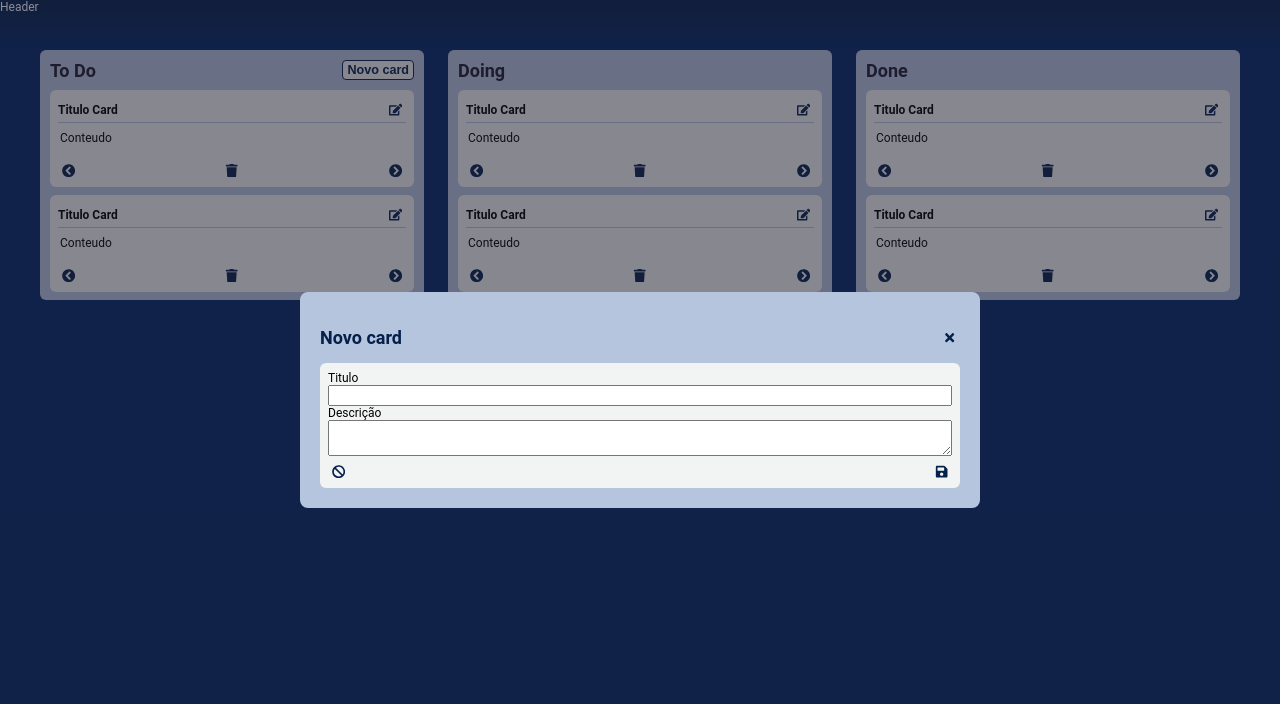
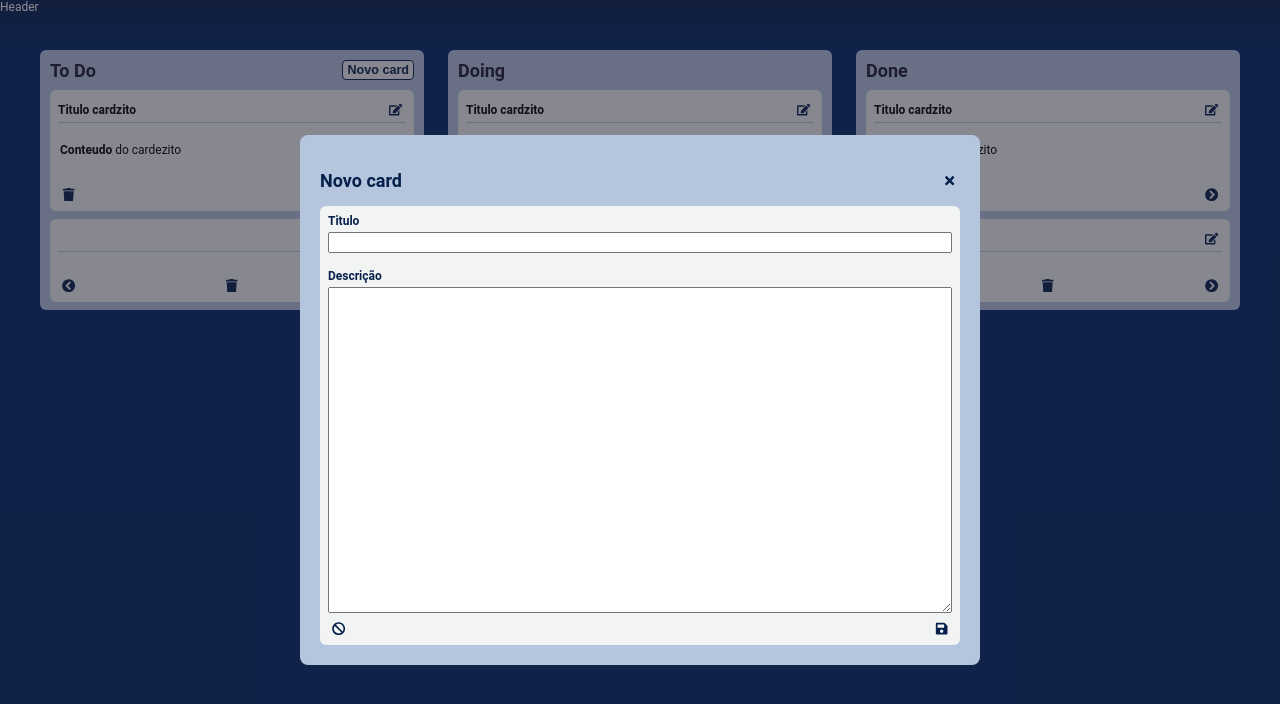
Before and after one commit to leticiavargas/ada-desafio-frontend, a React (Create React App) app in the folder front/: page / in a window 1280 px wide. Both pictures are taken after a click on the button "Novo card". Shown: the top 704 px of the page. Built offline with nearby package versions, Linux system fonts and the light colour scheme; the HTML template or start-up script is replaced by a standard one.

Commit message:
Reorganize card modal

```diff
--- a/front/src/components/Board/Collumn.jsx
+++ b/front/src/components/Board/Collumn.jsx
@@ -2,7 +2,7 @@
 import { Card, Button } from 'components';
 import useCards from 'hooks/useCards';
 
-function Collumn({ title, actionButtonTitle, actionButton }) {
+function Collumn({ title, actionButtonTitle, actionButton, onCardEdit }) {
 /*  const { getCardList, postCard } = useCards();
 
   const teste = postCard({
@@ -26,7 +26,13 @@ function Collumn({ title, actionButtonTitle, actionButton }) {
         }
       </header>
       <main>
-        <Card />
+        <Card
+          id={1}
+          title="Titulo cardzito"
+          content="**Conteudo** do cardezito"
+          list="ToDo"
+          onEdit={onCardEdit}
+        />
         <Card />
       </main>
     </div>
--- a/front/src/components/Board/index.jsx
+++ b/front/src/components/Board/index.jsx
@@ -1,10 +1,21 @@
+import { useState } from 'react';
+import { CardModal } from 'components';
+
 import Collumn from "./Collumn";
-import { FaPlusCircle } from "react-icons/fa";
 import './styles.scss';
 
-function Board({ handleNewCard }) {
+function Board() {
 
+  const[showModal, setShowModal] = useState(false);
 
+  const handleNewCard = () => {
+    console.log("New Card");
+    setShowModal(!showModal);
+  }
+
+  const handleCardEdit = (id) => {
+    console.log("EDIÇÃO CARD >>>", id)
+  }
 
   return(
     <main className="board">
@@ -12,9 +23,22 @@ function Board({ handleNewCard }) {
         title="To Do"
         actionButtonTitle={"Novo card"}
         actionButton={handleNewCard}
+        onCardEdit={handleCardEdit}
       />
-      <Collumn title="Doing" />
-      <Collumn title="Done" />
+      <Collumn
+        title="Doing"
+        onCardEdit={handleCardEdit}
+      />
+      <Collumn
+        title="Done"
+        onCardEdit={handleCardEdit}
+      />
+
+      <CardModal
+        visible={showModal}
+        title="Novo card"
+        onClose={() => setShowModal(!showModal)}
+      />
     </main>
   )
 }
--- a/front/src/components/Card/index.jsx
+++ b/front/src/components/Card/index.jsx
@@ -1,23 +1,31 @@
 import { Button } from 'components';
-import { FaEdit, FaPlusCircle, FaTrash, FaChevronCircleLeft, FaChevronCircleRight, FaSave } from "react-icons/fa";
+import { FaEdit, FaTrash, FaChevronCircleLeft, FaChevronCircleRight } from "react-icons/fa";
+import { marked } from 'marked';
+import DOMPurify from 'dompurify';
 import './styles.scss';
 
-function Card() {
+function Card({id, title, content='', list, onEdit }) {
+
+  const renderedHTML = DOMPurify.sanitize(marked.parse(content));
+
   return(
     <div className='card'>
       <header>
-        <label>Titulo Card</label>
+        <label>{title}</label>
         <Button
           title="Clique aqui para editar o card"
+          onClick={() => onEdit(id)}
         >
           <FaEdit />
         </Button>
       </header>
-      <main>Conteudo</main>
+      <main>
+        <div dangerouslySetInnerHTML={{__html: renderedHTML}} />
+      </main>
       <footer>
-        <Button> <FaChevronCircleLeft /> </Button>
-        <Button> <FaTrash /> </Button>
-        <Button> <FaChevronCircleRight /> </Button>
+        {list !== "ToDo" && <Button type="button"> <FaChevronCircleLeft /> </Button>}
+        <Button type="button"> <FaTrash /> </Button>
+        {list !== "Done" && <Button type="button"> <FaChevronCircleRight /> </Button>}
       </footer>
     </div>
   )
--- a/front/src/components/Card/styles.scss
+++ b/front/src/components/Card/styles.scss
@@ -28,7 +28,7 @@
   >footer {
     height: 24px;
     display: flex;
-    align-items: end;
+    align-items: flex-end;
     justify-content: space-between;
   }
 }
--- a/front/src/components/CardModal/index.jsx
+++ b/front/src/components/CardModal/index.jsx
@@ -1,22 +1,46 @@
 import { Modal, Button } from 'components';
+import { useState } from 'react';
 import { FaSave, FaBan } from 'react-icons/fa';
 import './styles.scss';
 
-function CardModal({ ...otherProps }) {
+function CardModal({ cardId, onClose, ...otherProps }) {
+
+  const[title, setTitle] = useState('');
+  const[content, setContent] = useState('');
+
+  const handleClose = () => {
+    setContent('');
+    setTitle('');
+    onClose();
+  }
+
+  const handleSubmit = (e) => {
+    e.preventDefault();
+
+    const form = e.target;
+    const formData = new FormData(form);
+
+    const formJson = Object.fromEntries(formData.entries());
+    console.log(formJson);
+  }
+
   return(
-    <Modal {...otherProps}>
-      <div className='card-modal'>
-
-          <label htmlFor=''>Titulo</label>
-          <input />
-          <label>Descrição</label>
-          <textarea />
+    <Modal onClose={onClose} {...otherProps}>
+      <form className='card-modal' onSubmit={handleSubmit}>
+        <label htmlFor='titulo'>Titulo</label>
+        <input name="titulo" value={title} onChange={(e) => setTitle(e.target.value)} />
+        <label>Descrição</label>
+        <textarea
+          name='conteudo'
+          value={content}
+          onChange={(e) => setContent(e.target.value)}
+        />
 
         <footer>
-          <Button> <FaBan /> </Button>
-          <Button> <FaSave /> </Button>
+          <Button type='button' onClick={handleClose}> <FaBan /> </Button>
+          <Button title='Salvar'> <FaSave /> </Button>
         </footer>
-      </div>
+      </form>
     </Modal>
   )
 }
--- a/front/src/components/CardModal/styles.scss
+++ b/front/src/components/CardModal/styles.scss
@@ -1,4 +1,5 @@
 @use 'src/styles/colors';
+@use 'src/styles/fonts';
 
 .card-modal {
   display: flex;
@@ -9,10 +10,24 @@
   padding: 8px;
   background-color: colors.$gray;
 
+  >label {
+    color: colors.$darkBlue;
+    margin-bottom: 4px;
+    font-weight: fonts.$bold;
+  }
+
+  >input + label {
+    margin-top: 16px;
+  }
+
+  >textarea {
+    height: 40vh;
+  }
+
   >footer {
     height: 24px;
     display: flex;
-    align-items: end;
+    align-items: flex-end;
     justify-content: space-between;
   }
 }
--- a/front/src/screens/kanban/index.jsx
+++ b/front/src/screens/kanban/index.jsx
@@ -1,23 +1,12 @@
-import { Header, Board, CardModal } from 'components';
-import { useState } from 'react';
+import { Header, Board } from 'components';
 import './styles.scss';
 
 function Kanban() {
-  const[showModal, setShowModal] = useState(false);
-
-  const handleNewCard = () => {
-    console.log("New Card");
-    setShowModal(!showModal);
-  }
 
   return(
     <div className='kanban'>
       <Header />
-      <Board handleNewCard={handleNewCard} />
-
-      <CardModal visible={showModal} title="Novo card" onClose={() => setShowModal(!showModal)}>
-
-      </CardModal>
+      <Board  />
     </div>
   )
 }
```
